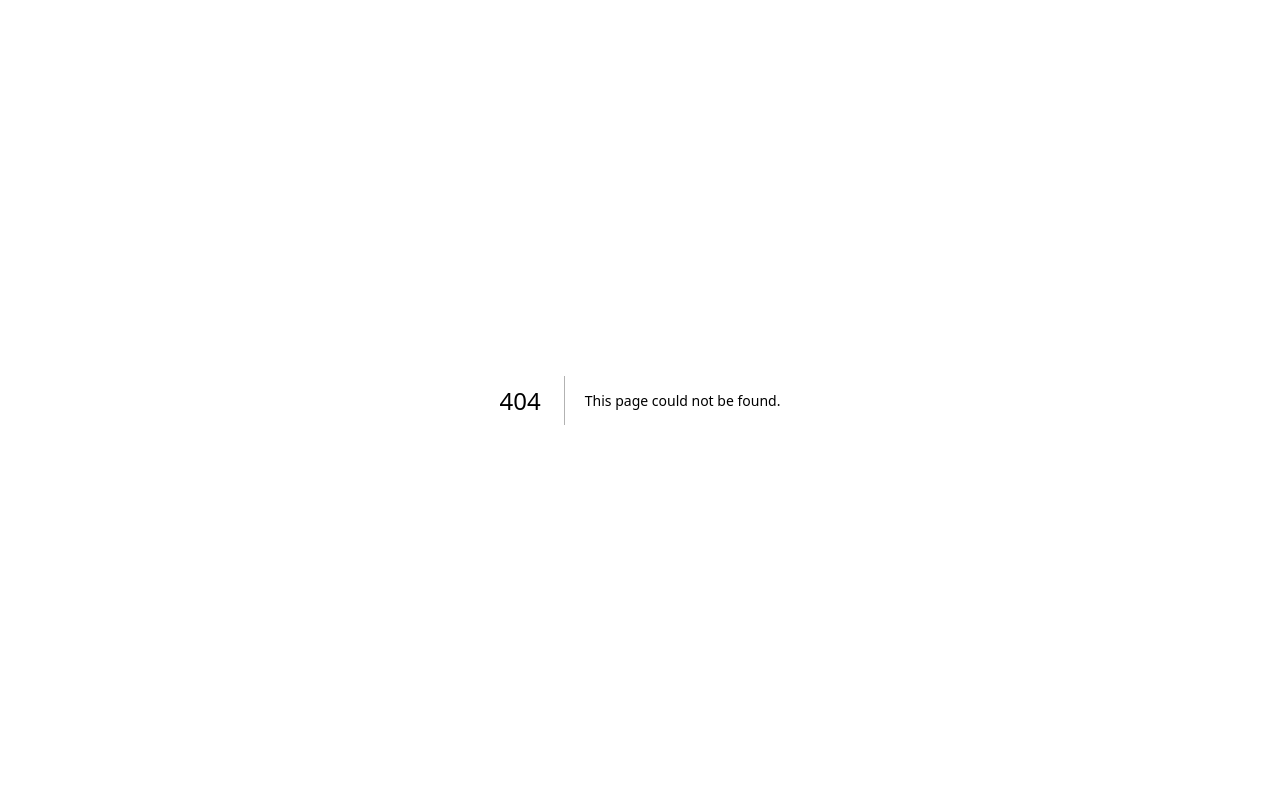
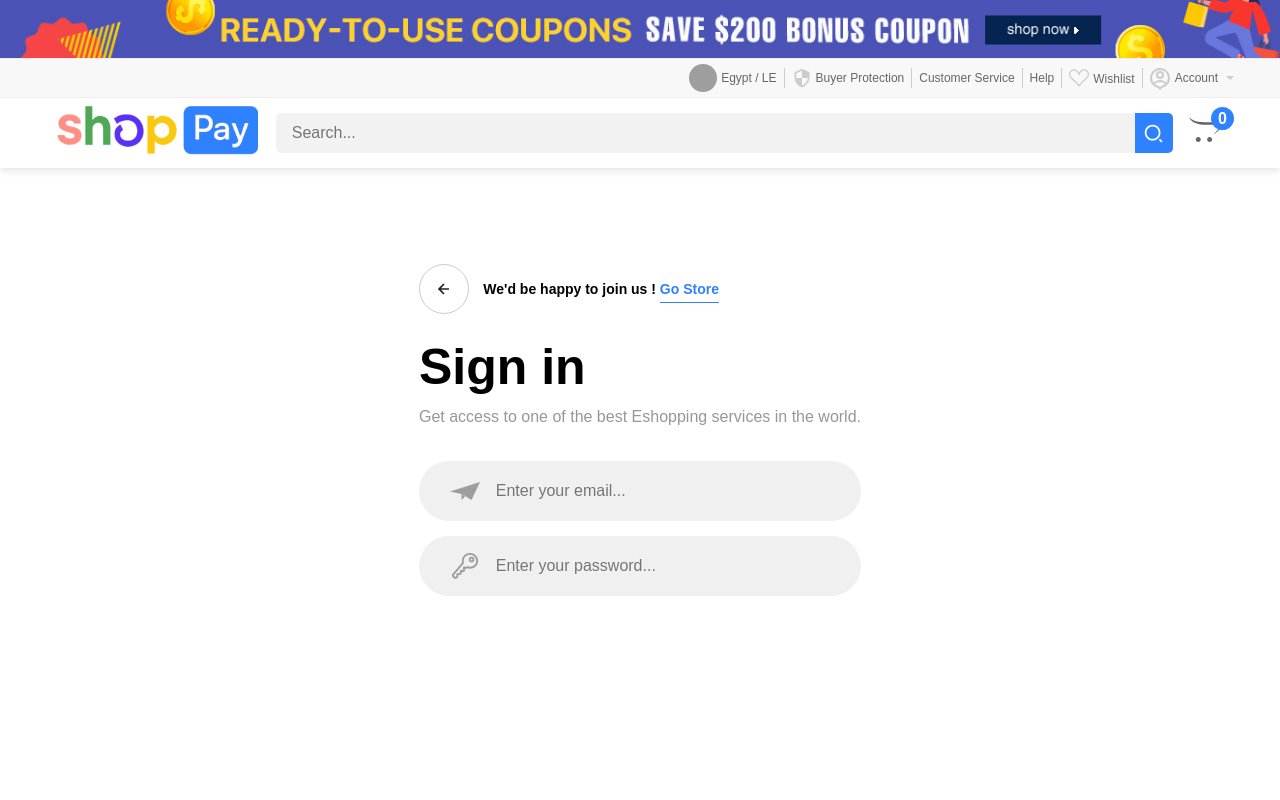
Before and after one commit to mahmoud9088/my-shop, a Next.js app: page /signin in a window 1280 px wide. Before the commit this address had no page. Shown: the top 800 px of the page. Built offline with nearby package versions, Linux system fonts and the light colour scheme; no server answers; grey boxes are pictures that could not be loaded.

Commit message:
validate input in signin page

```diff
--- /dev/null
+++ b/components/common/inputs/login-input/index.js
@@ -0,0 +1,28 @@
+import React from 'react'
+import styles from './styles.module.scss'
+import { ErrorMessage, useField } from 'formik'
+
+const LoginInput = ({ icon, ...inputProps }) => {
+  const [field, meta] = useField(inputProps)
+  console.log(field, 'field')
+  return (
+    <>
+      <div
+        className={`${styles.input__container} ${
+          meta.touched && meta.error ? styles.error : ''
+        }`}>
+        <span className={styles.icon}>{icon}</span>
+        <input type={field.type} name={field.name} {...field} {...inputProps} />
+
+        {meta.touched && meta.error && (
+          <div className={styles.error__popup}>
+            <span />
+            <ErrorMessage name={field.name} />
+          </div>
+        )}
+      </div>
+    </>
+  )
+}
+
+export default LoginInput
--- /dev/null
+++ b/components/common/inputs/login-input/styles.module.scss
@@ -0,0 +1,68 @@
+.input__container{
+    width: 100%;
+    background-color: #f0f0f0;
+    border-radius: 30px;
+    padding: 15px;
+    display: grid;
+    grid-template-columns: 15% auto;
+    margin-bottom: 15px;
+    .icon{
+        display: grid;
+        place-items: center;
+        svg{
+            width: 30px;
+            height: 30px;
+            stroke: #6666669a;
+            fill: #6666669a
+        }
+    }
+
+    input{
+        outline: none;
+        border: none;
+        background-color: transparent;
+    }
+}
+
+.error{
+    background-color: $light-error-color;
+    margin-top: 5rem;
+    position: relative;
+
+    .icon {
+        svg {
+            fill: #fff;
+            stroke: #fff
+        }
+    }
+    input {
+        color: #fff;
+        &::placeholder{
+            color: #fff;
+        }
+    }
+
+    &__popup{
+        position: absolute;
+        top: -70px;
+        background-color: $dark-error-color;
+        border-radius: 30px;
+        padding: 10px;
+        width: 100%;
+        height: 60px;
+        display: grid;
+        place-items: center;
+        color:#fff;
+
+        span {
+            position: absolute;
+            bottom: -10px;
+            left:2rem;
+            border-top: 10px solid $dark-error-color;
+            border-right: 10px solid transparent;
+            border-left: 10px solid transparent;
+        }
+    }
+
+
+}
--- a/package.json
+++ b/package.json
@@ -13,6 +13,7 @@
     "@reduxjs/toolkit": "^1.9.3",
     "eslint": "8.36.0",
     "eslint-config-next": "13.2.4",
+    "formik": "^2.2.9",
     "mongodb": "^5.1.0",
     "mongoose": "^7.0.2",
     "next": "13.2.4",
@@ -26,6 +27,7 @@
     "redux-devtools-extension": "^2.13.9",
     "redux-persist": "^6.0.0",
     "redux-thunk": "^2.4.2",
-    "sass": "^1.59.3"
+    "sass": "^1.59.3",
+    "yup": "^1.1.1"
   }
 }
--- a/pages/api/auth/[...nextauth].js
+++ b/pages/api/auth/[...nextauth].js
@@ -15,6 +15,9 @@ export default NextAuth({
     strategy: 'jwt',
   },
   secret: process.env.JWT_SECRET,
+  pages: {
+    signIn: '/signin',
+  },
   providers: [
     // OAuth authentication providers...
     GitHubProvider({
--- /dev/null
+++ b/pages/signin.js
@@ -0,0 +1,82 @@
+import Footer from '@/components/footer'
+import Header from '@/components/header'
+import React, { useState } from 'react'
+import styles from '@/styles/signin.module.scss'
+import { BiLeftArrowAlt } from 'react-icons/bi'
+import { SiMinutemailer } from 'react-icons/si'
+import Link from 'next/link'
+import { Form, Formik } from 'formik'
+import Input from '@/components/common/inputs/login-input'
+import { IoKeyOutline } from 'react-icons/io5'
+
+import * as Yub from 'yup'
+
+const signin = () => {
+  const [loginData, setLoginData] = useState({
+    email: '',
+    password: '',
+  })
+  const handleDataChange = (e) => {
+    const { name, value } = e.target
+    setLoginData({ ...loginData, [name]: value })
+  }
+
+  const { email, password } = loginData
+
+  const loginValidation = Yub.object({
+    email: Yub.string().required().email('please enter a valid email!'),
+    password: Yub.string().required('password is required!'),
+  })
+
+  return (
+    <div>
+      <Header />
+      <div className={styles.login}>
+        <div className={styles.login__container}>
+          <div className={styles.login__header}>
+            <div className={styles.back__svg}>
+              <BiLeftArrowAlt />
+            </div>
+            <span>
+              We'd be happy to join us ! <Link href="/">Go Store</Link>
+            </span>
+          </div>
+          <div className={styles.login__form}>
+            <h1>Sign in</h1>
+            <p>
+              Get access to one of the best Eshopping services in the world.
+            </p>
+            <Formik
+              enableReinitialize
+              initialValues={{ email, password }}
+              validationSchema={loginValidation}>
+              {(form) => (
+                <Form>
+                  <Input
+                    icon={<SiMinutemailer />}
+                    type="email"
+                    name="email"
+                    placeholder="Enter your email..."
+                    value={email}
+                    onChange={handleDataChange}
+                  />
+                  <Input
+                    icon={<IoKeyOutline />}
+                    type="password"
+                    name="password"
+                    placeholder="Enter your password..."
+                    value={password}
+                    onChange={handleDataChange}
+                  />
+                </Form>
+              )}
+            </Formik>
+          </div>
+        </div>
+      </div>
+      <Footer />
+    </div>
+  )
+}
+
+export default signin
--- a/styles/base.scss
+++ b/styles/base.scss
@@ -1,5 +1,7 @@
 $blue-color:#2f82ff;
 $grey-color:#f8f8f8;
+$light-error-color: #fd010169 ;
+$dark-error-color: #ed4337 ;
 $shadow-1: rgba(99, 99, 99 , 0.2) 0px 2px 8px 0px;
 .btn_primary{
     display: flex;
--- /dev/null
+++ b/styles/signin.module.scss
@@ -0,0 +1,131 @@
+.login {
+    position: relative;
+    min-height: 100vh;
+    overflow: hidden;
+    display: flex;
+    justify-content: center;
+    @media (max-width: 790px) {
+      flex-direction: column;
+      align-items: center;
+    }
+
+    &__container {
+      padding: 3rem;
+      &:last-of-type {
+        margin-top: 3rem;
+        @media (max-width: 790px) {
+          margin-top: 0;
+        }
+      }
+    }
+    &__header {
+      display: flex;
+      align-items: center;
+      justify-content: space-between;
+      max-width: 300px;
+      .back__svg {
+        width: 50px;
+        height: 50px;
+        border: 1px solid #66666657;
+        border-radius: 50%;
+        display: grid;
+        place-items: center;
+        cursor: pointer;
+
+        &:hover {
+          border-color: $blue-color;
+          svg {
+            fill: $blue-color;
+          }
+        }
+        svg {
+          width: 20px;
+          height: 20px;
+          fill: #222;
+        }
+      }
+      span {
+        font-weight: 600;
+        font-size: 14px;
+        //padding-left: 10px;
+        a {
+          color: $blue-color;
+          cursor: pointer;
+          border-bottom: 1px solid $blue-color;
+          padding-bottom: 5px;
+        }
+      }
+    }
+    &__form {
+      margin-top: 1rem;
+      h1 {
+        font-size: 50px;
+        margin: 0;
+      }
+      p {
+        color: #96979b;
+      }
+      form {
+        margin-top: 2rem;
+      }
+      .forgot {
+        color: #666;
+        padding-top: 1rem;
+        font-size: 14px;
+        width: fit-content;
+        height: 40px;
+        &:hover {
+          color: $blue-color;
+          border-bottom: 1px solid $blue-color;
+        }
+      }
+    }
+    &__socials {
+      margin-top: 1rem;
+      .or {
+        position: relative;
+        color: #666;
+        padding-left: 8rem;
+        &:before,
+        &:after {
+          content: "";
+          width: 130px;
+          height: 1px;
+          background: #66666648;
+          position: absolute;
+          top: 50%;
+        }
+        &:before {
+          left: 250px;
+        }
+        &:after {
+          left: -10px;
+        }
+      }
+      &_wrap {
+        margin-top: 1rem;
+        display: flex;
+        flex-direction: column;
+        gap: 1rem;
+        padding-left: 3rem;
+        img {
+          width: 36px;
+          cursor: pointer;
+        }
+      }
+    }
+  }
+  .social__btn {
+    border: none;
+    outline: none;
+    width: 290px;
+    height: 50px;
+    border-radius: 50px;
+    display: flex;
+    align-items: center;
+    padding-left: 5%;
+    gap: 10px;
+    background: transparent;
+    border: 1px solid #66666683;
+    cursor: pointer;
+  }
```
Also changed, not shown: styles/globals.scss (line endings or trailing spaces), 1 other file (tests, documents, lock files or other folders).
